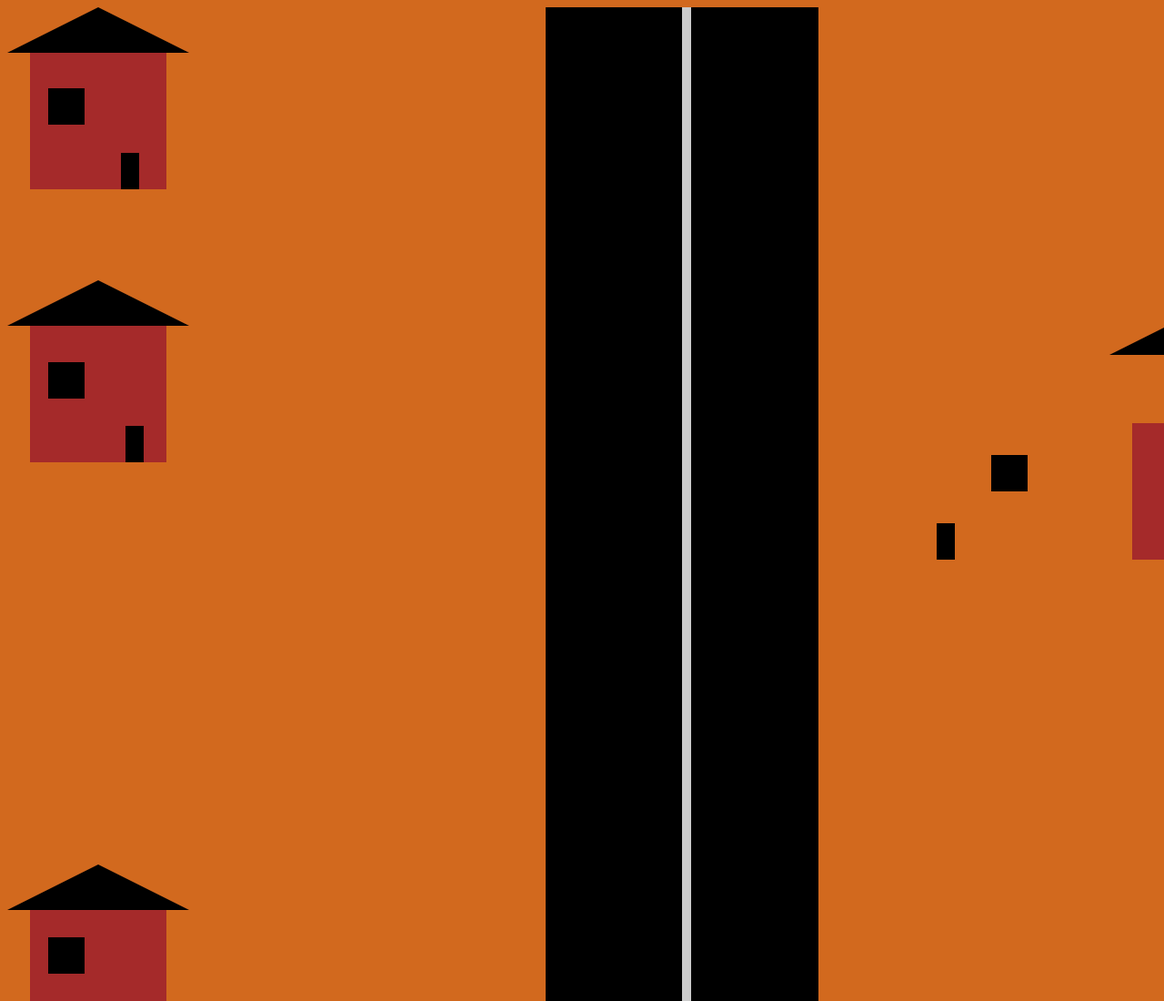
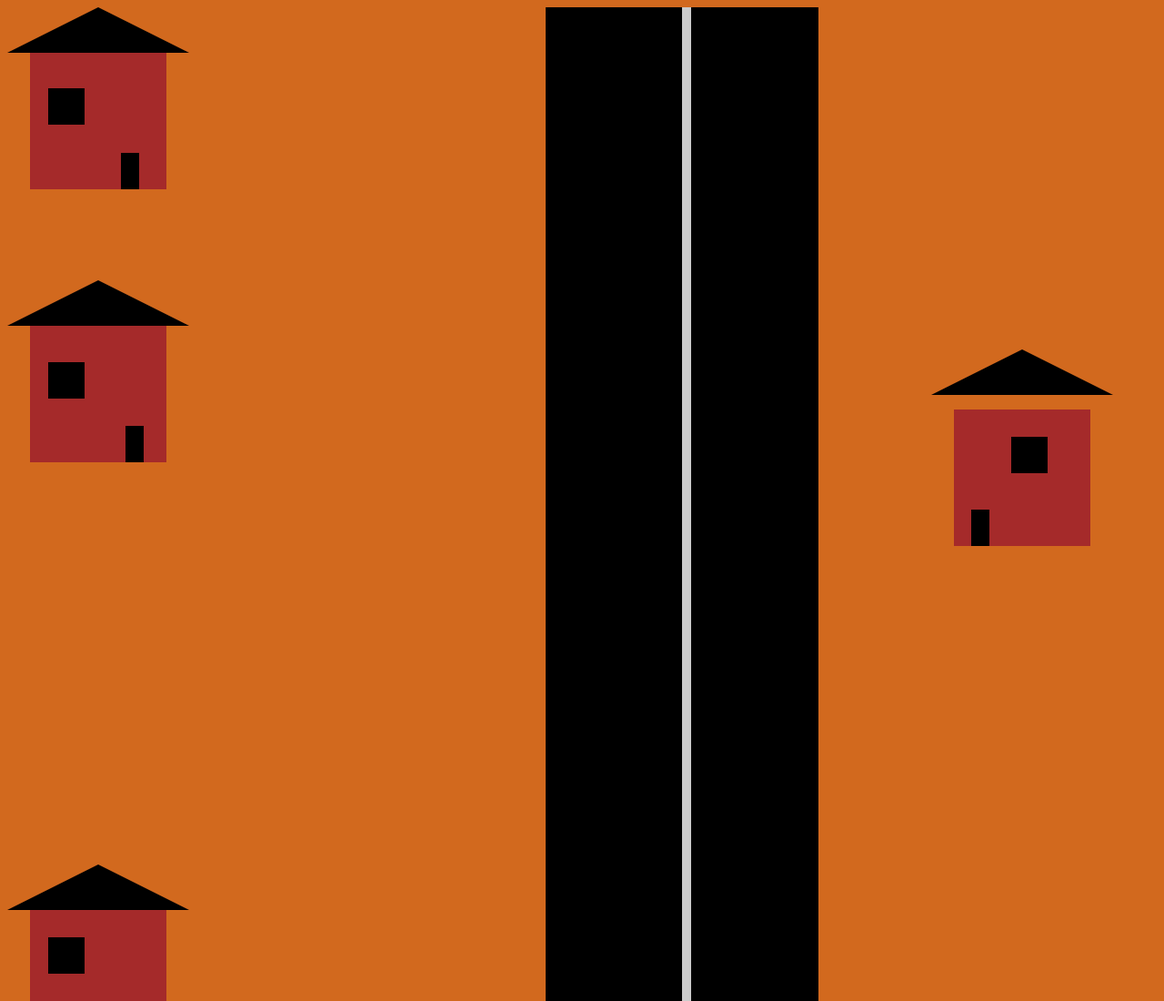
Before and after one commit to lord12-droidd/web_lab4, a plain HTML site: page index.html in a window 1280 px wide. Shown: the top 1100 px of the page at 91% size. Drawn offline with Linux system fonts and the light colour scheme.

Commit message:
1st commit

```diff
--- a/style.css
+++ b/style.css
@@ -125,9 +125,9 @@
     border-right: 100px solid transparent;
     border-bottom: 50px solid black;
     position: fixed;
-    left: 1220px;
+    left: 80%;
     z-index: 2;
-    top: 340px;
+    top: 48%;
 }
 
 .body_4 {
@@ -137,8 +137,8 @@
     margin-left: 25px;
     align-items: flex-end;
     position: fixed;
-    left: 1220px;
-    bottom: 185px;
+    left: 80%;
+    bottom: 25%;
     z-index: 1;
 }
 
@@ -146,8 +146,8 @@
     width: 20px;
     height: 40px;
     background-color: black;
-    right: 230px;
-    bottom: 185px;
+    right: 15%;
+    bottom: 25%;
     position: fixed;
     z-index: 3;
 }
@@ -156,8 +156,8 @@
     width: 40px;
     height: 40px;
     background-color: black;
-    right: 150px;
-    bottom: 260px;
+    right: 10%;
+    bottom: 35%;
     position: fixed;
     z-index: 4;
 }
```
